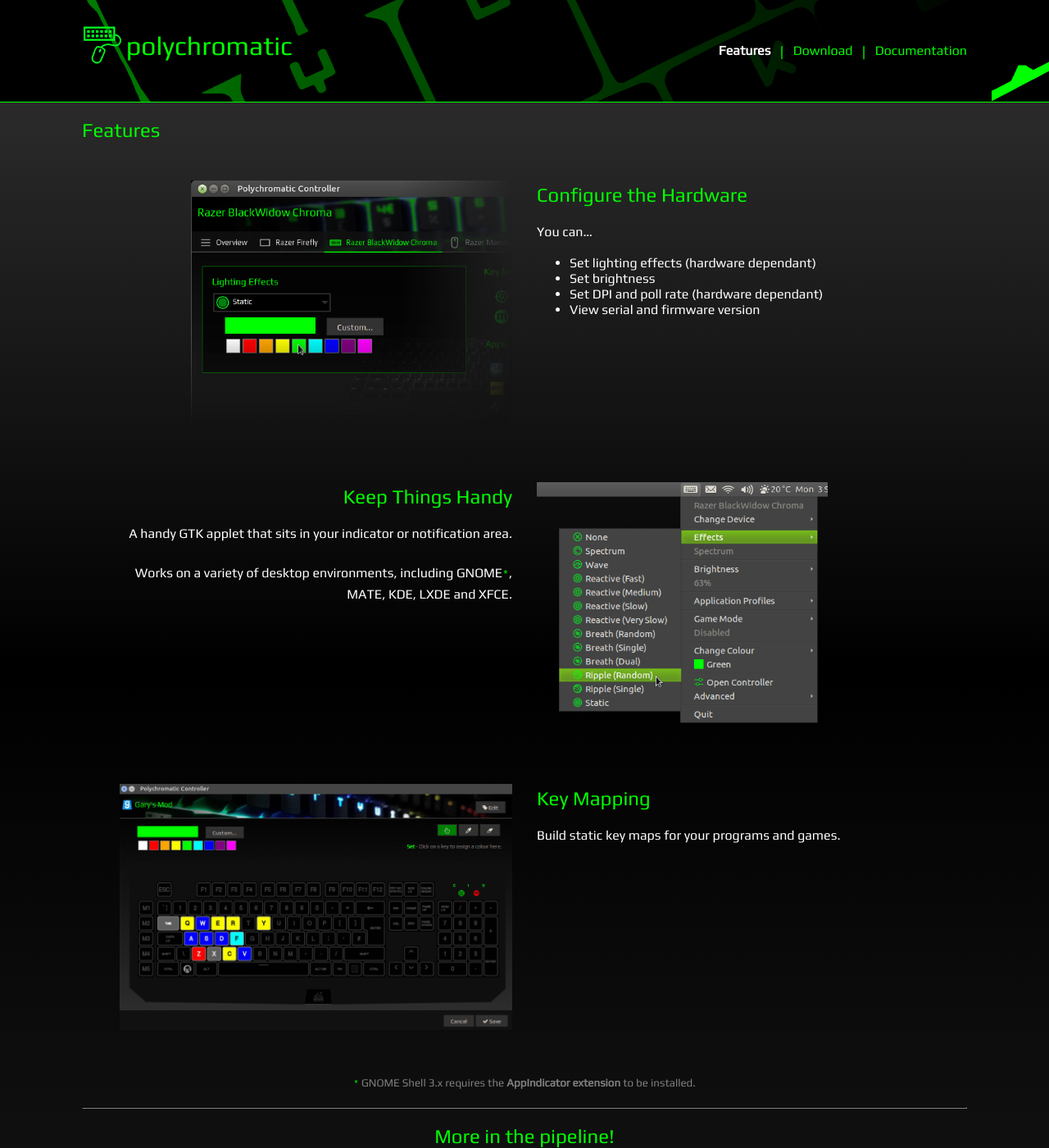
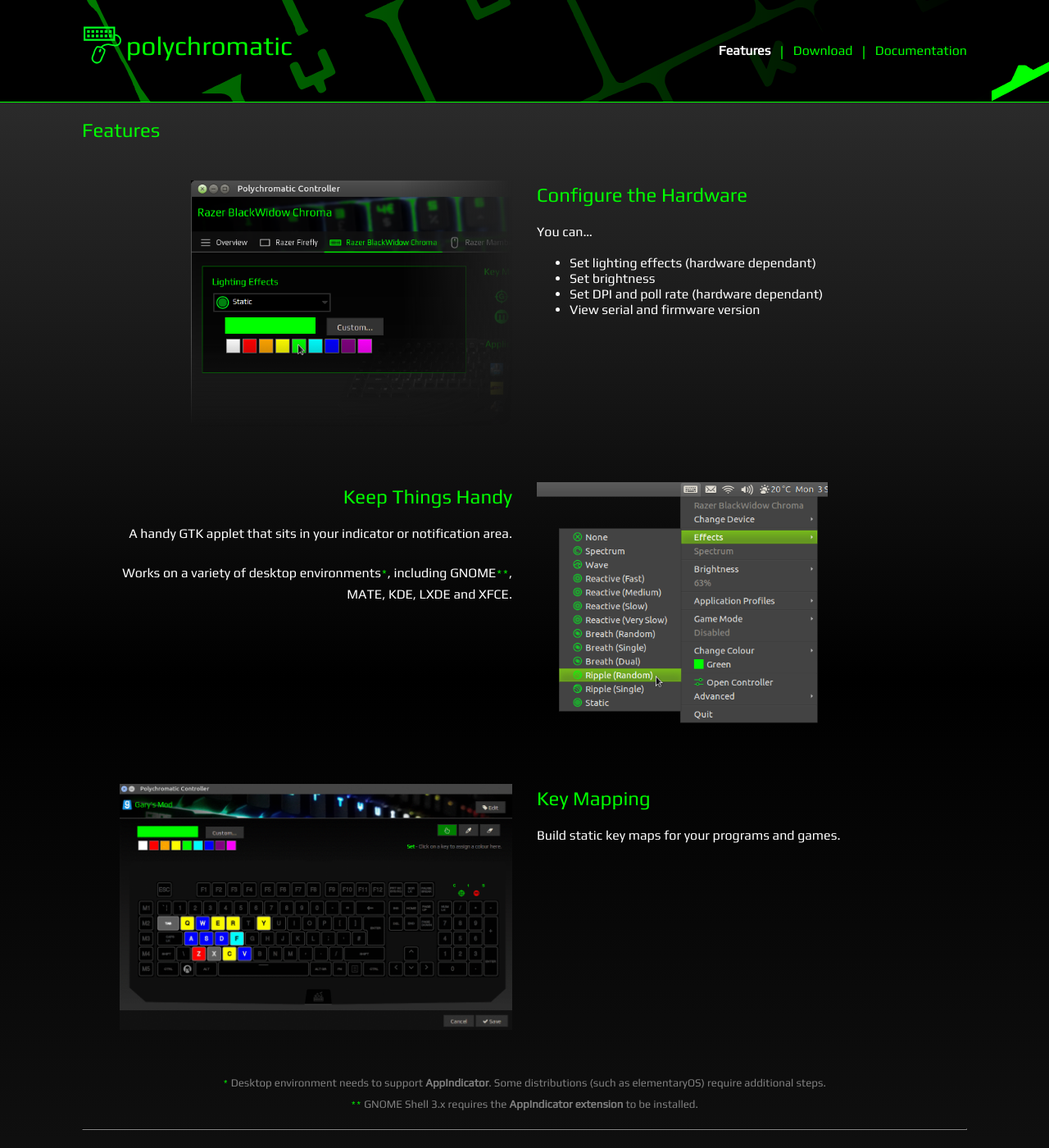
Before and after one commit to polychromatic/website, a Jekyll site: the page built from pages/features.md, in a window 1280 px wide and 1400 px high. Shown: the whole window at 82% size. Built offline with Jekyll 4.4.1, drawn with Linux system fonts in a browser that asks for light colours.

Commit message:
Update footnote regarding AppIndicator support.

```diff
--- a/pages/features.md
+++ b/pages/features.md
@@ -18,8 +18,8 @@ features:
       text: >-
         A handy GTK applet that sits in your indicator or notification area.
         <br><br>
-        Works on a variety of desktop environments,
-        including GNOME`*`, MATE, KDE, LXDE and XFCE.
+        Works on a variety of desktop environments`*`,
+        including GNOME`**`, MATE, KDE, LXDE and XFCE.
       points: null
 
     - title: Key Mapping
@@ -31,7 +31,12 @@ features:
 ---
 
 {:.center .grey}
-<small>`*` GNOME Shell 3.x requires the **AppIndicator extension** to be installed.</small>
+<small>
+`*` Desktop environment needs to support **AppIndicator**. Some distributions
+    (such as elementaryOS) require additional steps.
+<br>
+`**` GNOME Shell 3.x requires the **AppIndicator extension** to be installed.
+</small>
 
 ---
 
```
